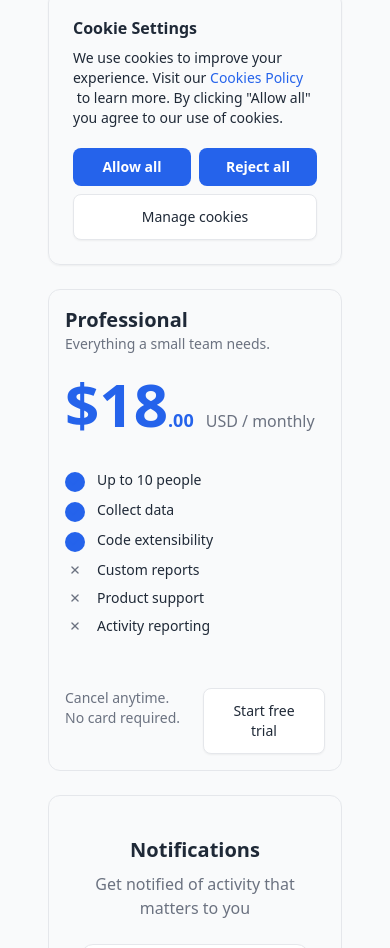
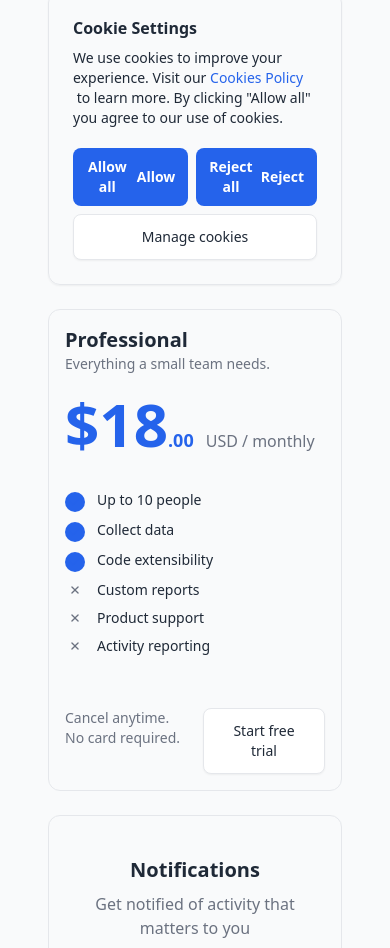
Before and after one commit to kavindu-mane/Color-Gen, a React (Vite) app: page / in a window 390 px wide. Shown: the part 2358-3306 px from the top of the page. Built offline with nearby package versions, Linux system fonts and the light colour scheme; the HTML template or start-up script is replaced by a standard one.

Commit message:
Minor change

```diff
--- a/src/components/cards/Cookie.jsx
+++ b/src/components/cards/Cookie.jsx
@@ -30,18 +30,20 @@ export const Cookie = ({ color }) => {
               <button
                 type="button"
                 className="py-2 px-3 inline-flex justify-center items-center gap-x-2 text-sm font-semibold rounded-lg border border-transparent text-white hover:bg-opacity-90 disabled:opacity-50 disabled:pointer-events-none transition-colors duration-300 ease-in-out"
-                style={{ backgroundColor: color }}
+                style={{backgroundColor: color}}
               >
-                Allow all
+                <span className="inline lg:hidden xl:inline">Allow all</span>
+                <span className="inline xl:hidden">Allow</span>
               </button>
             </div>
             <div className="grid w-full">
               <button
                 type="button"
                 className="py-2 px-3 inline-flex justify-center items-center gap-x-2 text-sm font-semibold rounded-lg border border-transparent text-white hover:bg-opacity-90 disabled:opacity-50 disabled:pointer-events-none transition-colors duration-300 ease-in-out"
-                style={{ backgroundColor: color }}
+                style={{backgroundColor: color}}
               >
-                Reject all
+                <span className="inline lg:hidden xl:inline">Reject all</span>
+                <span className="inline xl:hidden">Reject</span>
               </button>
             </div>
           </div>
```
